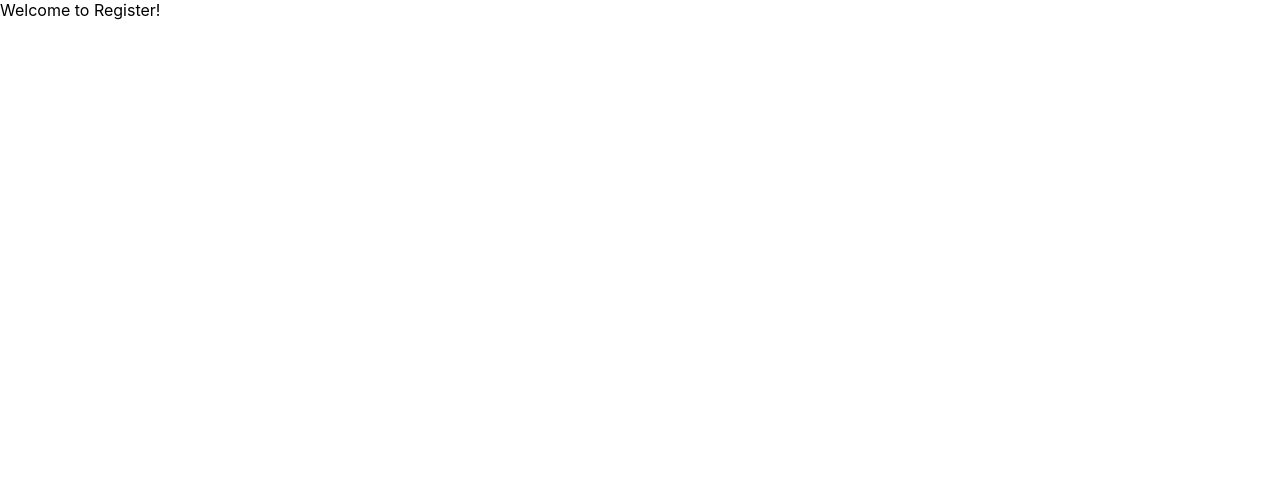
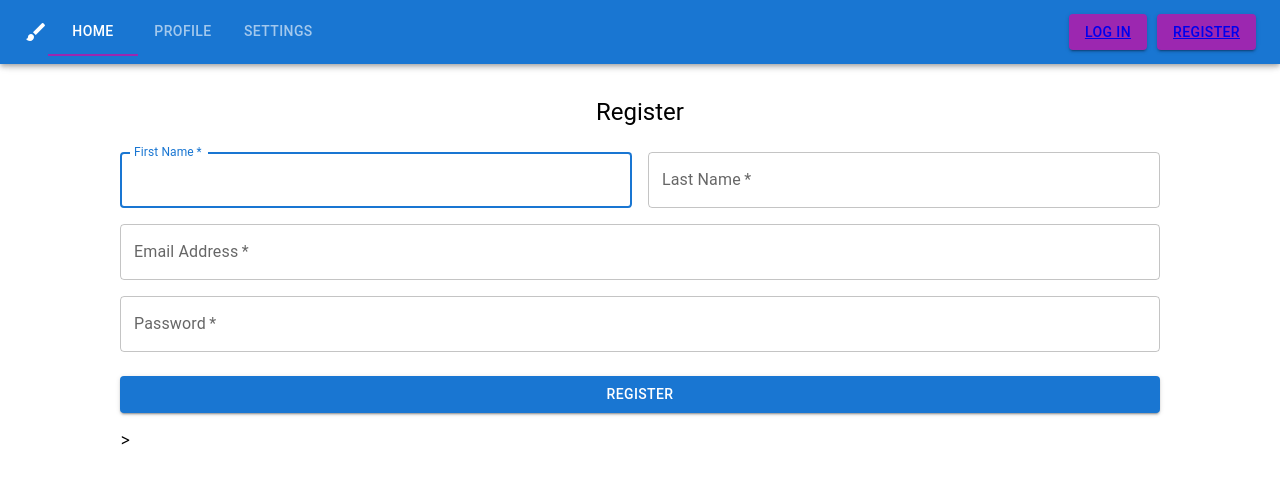
Before and after one commit to Kurcell/doodle-client, a React (Create React App) app: page /register in a window 1280 px wide. Shown: the top 482 px of the page. Built offline with nearby package versions, Linux system fonts and the light colour scheme.

Commit message:
added basic register page

```diff
--- a/src/views/Register/Register.js
+++ b/src/views/Register/Register.js
@@ -1,8 +1,81 @@
 import React from 'react'
+import NavBar from "../../components/NavBar";
+import {Box, Button, Grid, TextField, Typography} from "@mui/material";
 
 const Register = () => {
+    const handleSubmit = () => {
+        console.log("submitted");
+    };
+
     return (
-        <>Welcome to Register!</>
+        <React.Fragment>
+            <NavBar/>
+
+            <Box
+                sx={{
+                    marginTop: 12,
+                    display: 'flex',
+                    flexDirection: 'column',
+                    alignItems: 'center',
+                }}
+            >
+                <Typography variant="h5">Register</Typography>
+                <Box component="form" noValidate onSubmit={handleSubmit} sx={{ mt: 3 }}>
+                    <Grid container spacing={2}>
+                        <Grid item xs={12} sm={6}>
+                            <TextField
+                                autoComplete="given-name"
+                                name="firstName"
+                                required
+                                fullWidth
+                                id="firstName"
+                                label="First Name"
+                                autoFocus
+                            />
+                        </Grid>
+                        <Grid item xs={12} sm={6}>
+                            <TextField
+                                required
+                                fullWidth
+                                id="lastName"
+                                label="Last Name"
+                                name="lastName"
+                                autoComplete="family-name"
+                            />
+                        </Grid>
+                        <Grid item xs={12}>
+                            <TextField
+                                required
+                                fullWidth
+                                id="email"
+                                label="Email Address"
+                                name="email"
+                                autoComplete="email"
+                            />
+                        </Grid>
+                        <Grid item xs={12}>
+                            <TextField
+                                required
+                                fullWidth
+                                name="password"
+                                label="Password"
+                                type="password"
+                                id="password"
+                                autoComplete="new-password"
+                            />
+                        </Grid>
+                    </Grid>
+                    <Button
+                        type="submit"
+                        fullWidth
+                        variant="contained"
+                        sx={{ mt: 3, mb: 2 }}
+                    >
+                        Register
+                    </Button>>
+                </Box>
+            </Box>
+        </React.Fragment>
     )
 }
 
```
